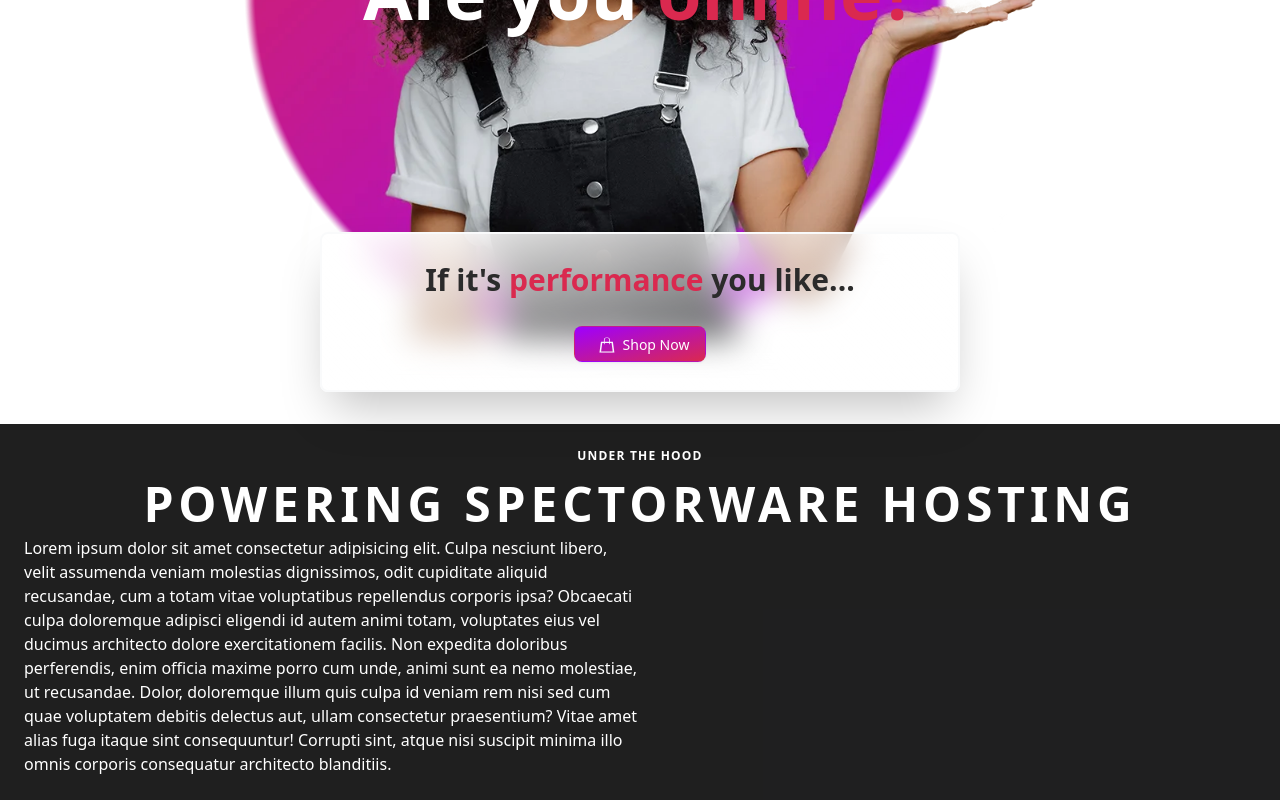
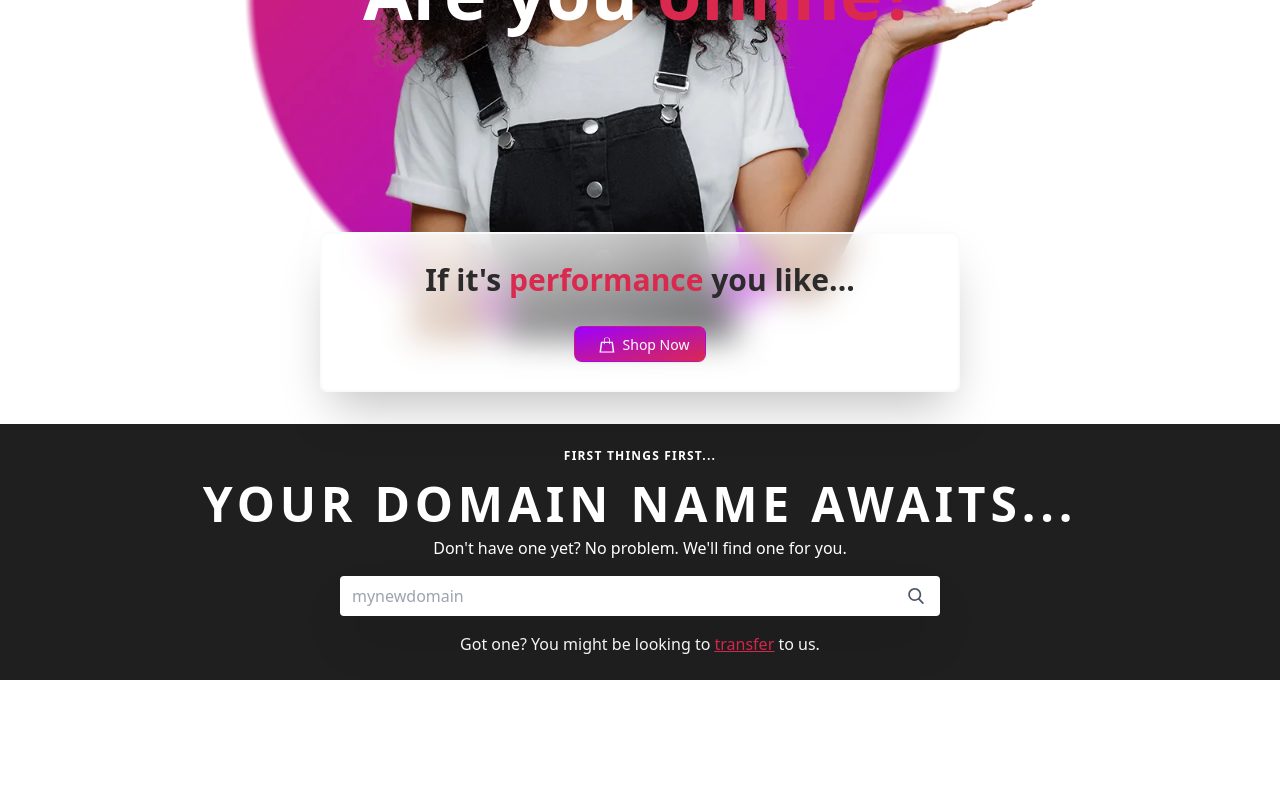
Before and after one commit to kawaki-san/spectorware-website, a Next.js app: page / in a window 1280 px wide. Shown: the part 408-1208 px from the top of the page. After the commit the page ends 1088 px from the top, so only its background shows below. Built offline with nearby package versions, Linux system fonts and the light colour scheme; a web font is replaced by a local one.

Commit message:
creates reusable section title component

```diff
--- /dev/null
+++ b/components/SectionTitle.tsx
@@ -0,0 +1,19 @@
+interface Title {
+  comment: string;
+  title: string;
+}
+
+function SectionTitle(title: Title) {
+  return (
+    <div>
+      <h3 className="text-center uppercase font-semibold tracking-widest text-xs pb-4">
+        {title.comment}
+      </h3>
+      <h1 className="text-center uppercase tracking-widest text-xl sm:text-2xl md:text-3xl lg:text-4xl xl:text-5xl font-bold pb-2">
+        {title.title}
+      </h1>
+    </div>
+  );
+}
+
+export default SectionTitle;
--- a/next.config.js
+++ b/next.config.js
@@ -1,5 +1,5 @@
 module.exports = {
-    future: {
+   /* future: {
       webpack5: true,
-    },
+    }, */
   };
--- a/package.json
+++ b/package.json
@@ -8,7 +8,7 @@
     "start": "next start"
   },
   "dependencies": {
-    "next": "10.1.3",
+    "next": "^10.2.0",
     "react": "17.0.2",
     "react-dom": "17.0.2"
   },
--- a/pages/index.tsx
+++ b/pages/index.tsx
@@ -1,4 +1,6 @@
 import styles from "../styles/Home.module.css";
+import Link from "next/link";
+import SectionTitle from "../components/SectionTitle";
 function index() {
   return (
     <div className="home">
@@ -78,29 +80,50 @@
       <section
         className={styles.dark_section + " text-white w-screen h-1/2 mt-8"}
       >
-        <div className="container p-6">
-          <h3 className="text-center uppercase font-semibold tracking-widest text-xs pb-4">
-            Under the hood
-          </h3>
-          <h1 className="text-center uppercase tracking-widest text-xl sm:text-2xl md:text-3xl lg:text-4xl xl:text-5xl font-bold pb-2">
-            Powering SpectorWare Hosting
-          </h1>
-          <div className="under-the-hood flex flex-col w-full">
-            <div className="w-1/2">
-              Lorem ipsum dolor sit amet consectetur adipisicing elit. Culpa
-              nesciunt libero, velit assumenda veniam molestias dignissimos,
-              odit cupiditate aliquid recusandae, cum a totam vitae voluptatibus
-              repellendus corporis ipsa? Obcaecati culpa doloremque adipisci
-              eligendi id autem animi totam, voluptates eius vel ducimus
-              architecto dolore exercitationem facilis. Non expedita doloribus
-              perferendis, enim officia maxime porro cum unde, animi sunt ea
-              nemo molestiae, ut recusandae. Dolor, doloremque illum quis culpa
-              id veniam rem nisi sed cum quae voluptatem debitis delectus aut,
-              ullam consectetur praesentium? Vitae amet alias fuga itaque sint
-              consequuntur! Corrupti sint, atque nisi suscipit minima illo omnis
-              corporis consequatur architecto blanditiis.
+        <div className="container p-6 text-center">
+          <SectionTitle
+            comment=" First things first..."
+            title="Your domain name awaits..."
+          />
+          <p>Don't have one yet? No problem. We'll find one for you.</p>
+          <div className="p-4">
+            <div className="flex w-full justify-center items-end">
+              <div className="relative lg:w-3/4 xl:w-1/2 w-3/4">
+                <input
+                  type="text"
+                  id="hero-field"
+                  name="hero-field"
+                  placeholder="mynewdomain"
+                  className="w-full rounded font-medium text-gray-900 py-1 px-3 leading-8 duration-200 ease-in-out focus:border-pink-300 focus:ring focus:outline-none ring-pink-50 shadow-2xl"
+                />
+                <button
+                  type="submit"
+                  className="absolute right-0 top-0 mt-3 mr-4"
+                >
+                  <svg
+                    className="text-gray-600 h-4 w-4 fill-current"
+                    xmlns="http://www.w3.org/2000/svg"
+                    version="1.1"
+                    id="Capa_1"
+                    x="0px"
+                    y="0px"
+                    viewBox="0 0 56.966 56.966"
+                    width="512px"
+                    height="512px"
+                  >
+                    <path d="M55.146,51.887L41.588,37.786c3.486-4.144,5.396-9.358,5.396-14.786c0-12.682-10.318-23-23-23s-23,10.318-23,23  s10.318,23,23,23c4.761,0,9.298-1.436,13.177-4.162l13.661,14.208c0.571,0.593,1.339,0.92,2.162,0.92  c0.779,0,1.518-0.297,2.079-0.837C56.255,54.982,56.293,53.08,55.146,51.887z M23.984,6c9.374,0,17,7.626,17,17s-7.626,17-17,17  s-17-7.626-17-17S14.61,6,23.984,6z" />
+                  </svg>
+                </button>
+              </div>
             </div>
           </div>
+          <p>
+            Got one? You might be looking to{" "}
+            <span className="text-accent font-medium underline">
+              <Link href="/">transfer</Link>
+            </span>{" "}
+            to us.
+          </p>
         </div>
       </section>
     </div>
--- a/styles/tailwind.css
+++ b/styles/tailwind.css
@@ -7,3 +7,13 @@
     @apply text-[#2b2b2b];
   }
 }
+
+@layer utilities {
+  .bg-pink {
+    background-color: #da294f;
+  }
+
+  .text-accent {
+    color: #da294f;
+  }
+}
```
Also changed, not shown: 1 other file (tests, documents, lock files or other folders).
